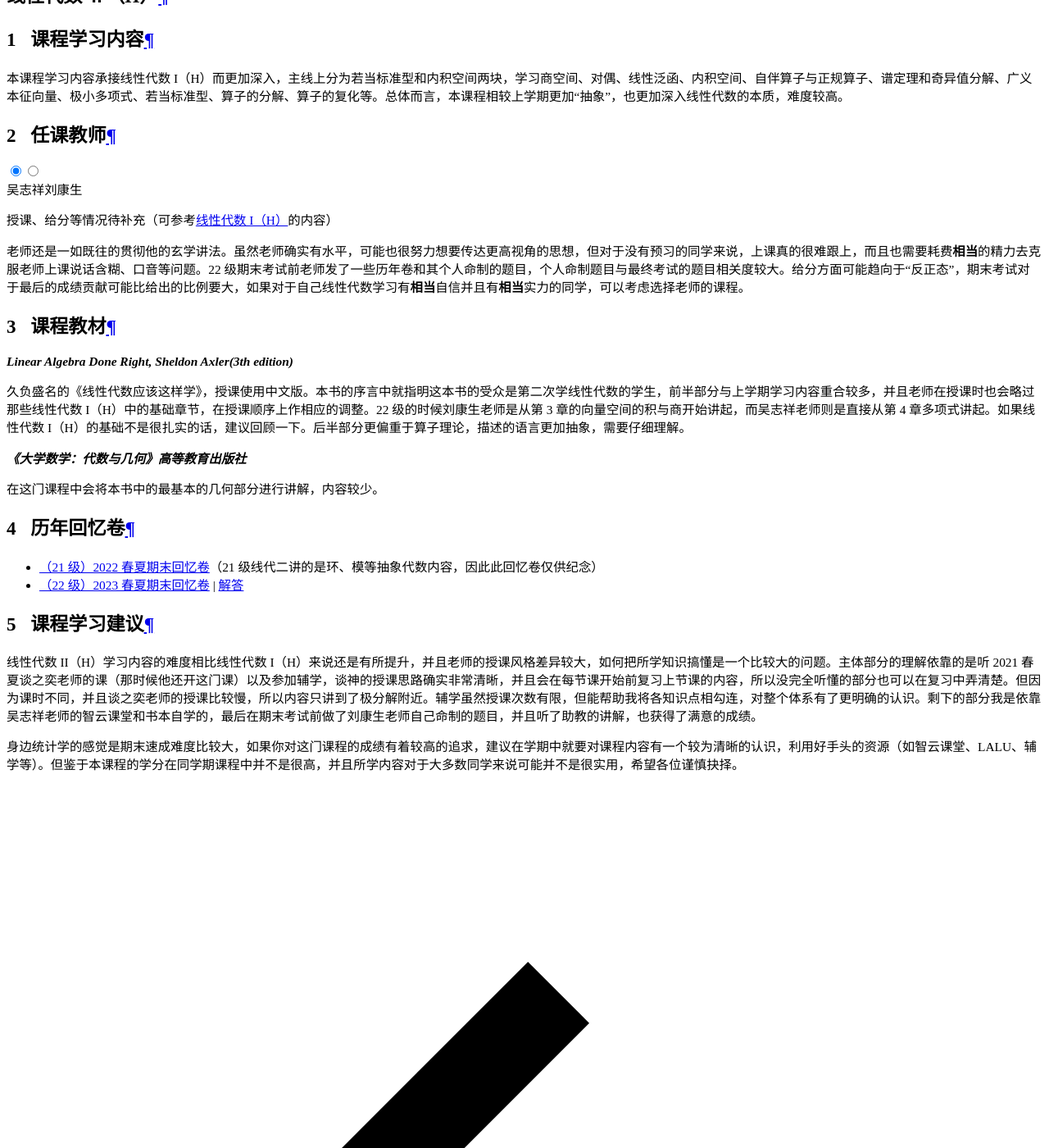
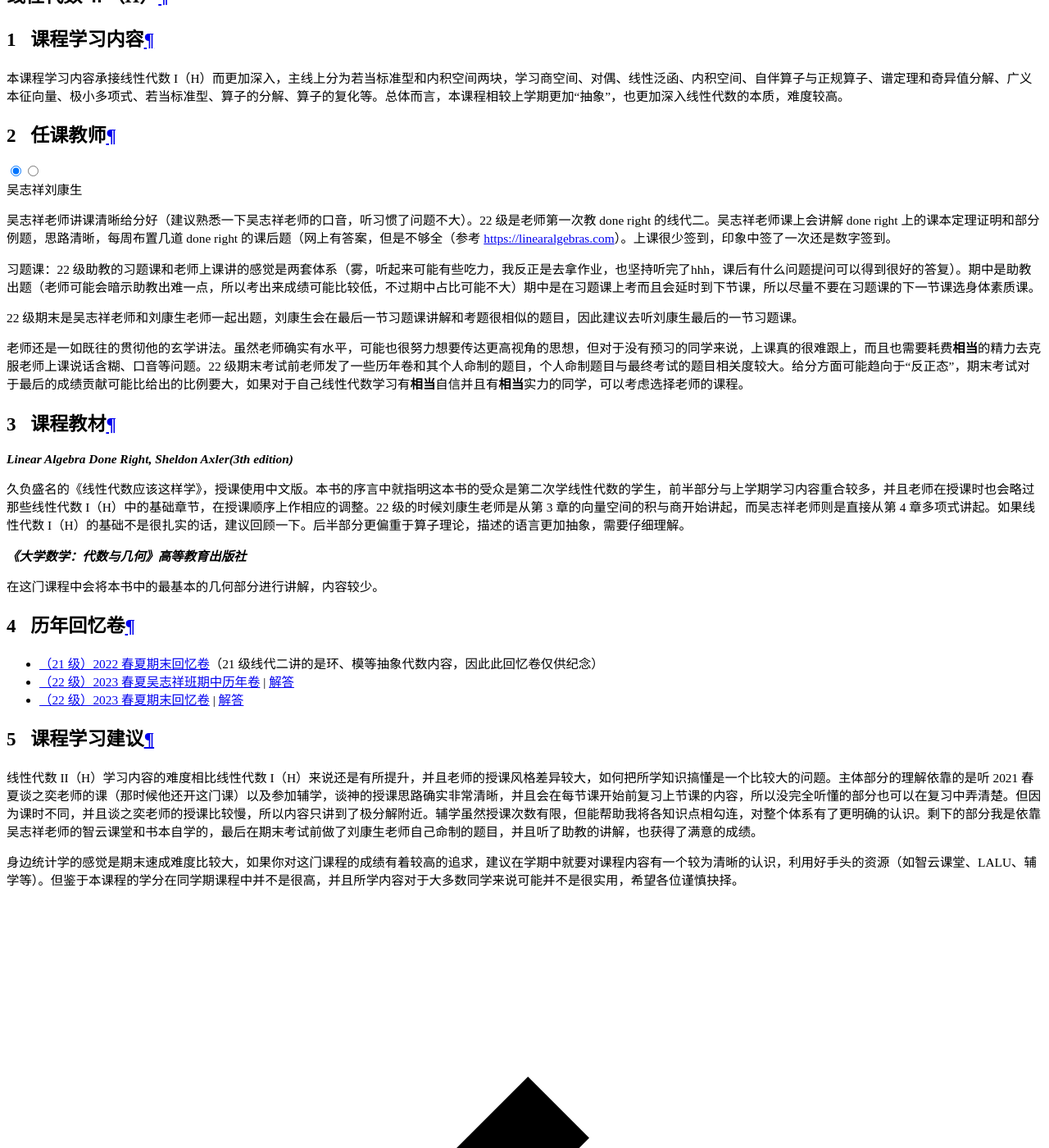
Before and after one commit to ZJU-Turing/TuringCourses, an MkDocs documentation site: the page built from docs/math_phys/linear_algebra2/index.md, in a window 1280 px wide and 1400 px high, scrolled down 18069 px. Shown: the whole window at 82% size. Built offline with MkDocs 1.6.1 and Material for MkDocs 9.7.7, drawn with Linux system fonts in a browser that asks for light colours; comment, search, counter and statistics services are not loaded.

Commit message:
docs: 添加线代Ⅱ吴志祥老师评价及期中卷 (#135)

```diff
--- a/docs/math_phys/linear_algebra2/index.md
+++ b/docs/math_phys/linear_algebra2/index.md
@@ -8,7 +8,11 @@
 
 === "吴志祥"
 
-    授课、给分等情况待补充（可参考[线性代数 I（H）](../linear_algebra1/index.md)的内容）
+    吴志祥老师讲课清晰给分好（建议熟悉一下吴志祥老师的口音，听习惯了问题不大）。22 级是老师第一次教 done right 的线代二。吴志祥老师课上会讲解 done right 上的课本定理证明和部分例题，思路清晰，每周布置几道 done right 的课后题（网上有答案，但是不够全（参考 https://linearalgebras.com）。上课很少签到，印象中签了一次还是数字签到。
+
+    习题课：22 级助教的习题课和老师上课讲的感觉是两套体系（雾，听起来可能有些吃力，我反正是去拿作业，也坚持听完了hhh，课后有什么问题提问可以得到很好的答复）。期中是助教出题（老师可能会暗示助教出难一点，所以考出来成绩可能比较低，不过期中占比可能不大）期中是在习题课上考而且会延时到下节课，所以尽量不要在习题课的下一节课选身体素质课。
+
+    22 级期末是吴志祥老师和刘康生老师一起出题，刘康生会在最后一节习题课讲解和考题很相似的题目，因此建议去听刘康生最后的一节习题课。
 
 === "刘康生"
 
@@ -27,6 +31,7 @@
 ## 历年回忆卷
 
 - [（21 级）2022 春夏期末回忆卷](线性代数 Ⅱ（H）2022春夏回忆卷.pdf)（21 级线代二讲的是环、模等抽象代数内容，因此此回忆卷仅供纪念）
+- [（22 级）2023 春夏吴志祥班期中历年卷](线性代数 Ⅱ（H）2023春夏吴志祥班期中历年卷.pdf) | [解答](线性代数 Ⅱ（H）2023春夏吴志祥班期中历年卷助教答案.pdf)
 - [（22 级）2023 春夏期末回忆卷](线性代数 Ⅱ（H）2023春夏回忆卷.pdf) | [解答](线性代数 Ⅱ（H）2023春夏回忆卷答案.pdf)
 
 ## 课程学习建议
```
Also changed, not shown: 2 other files.
